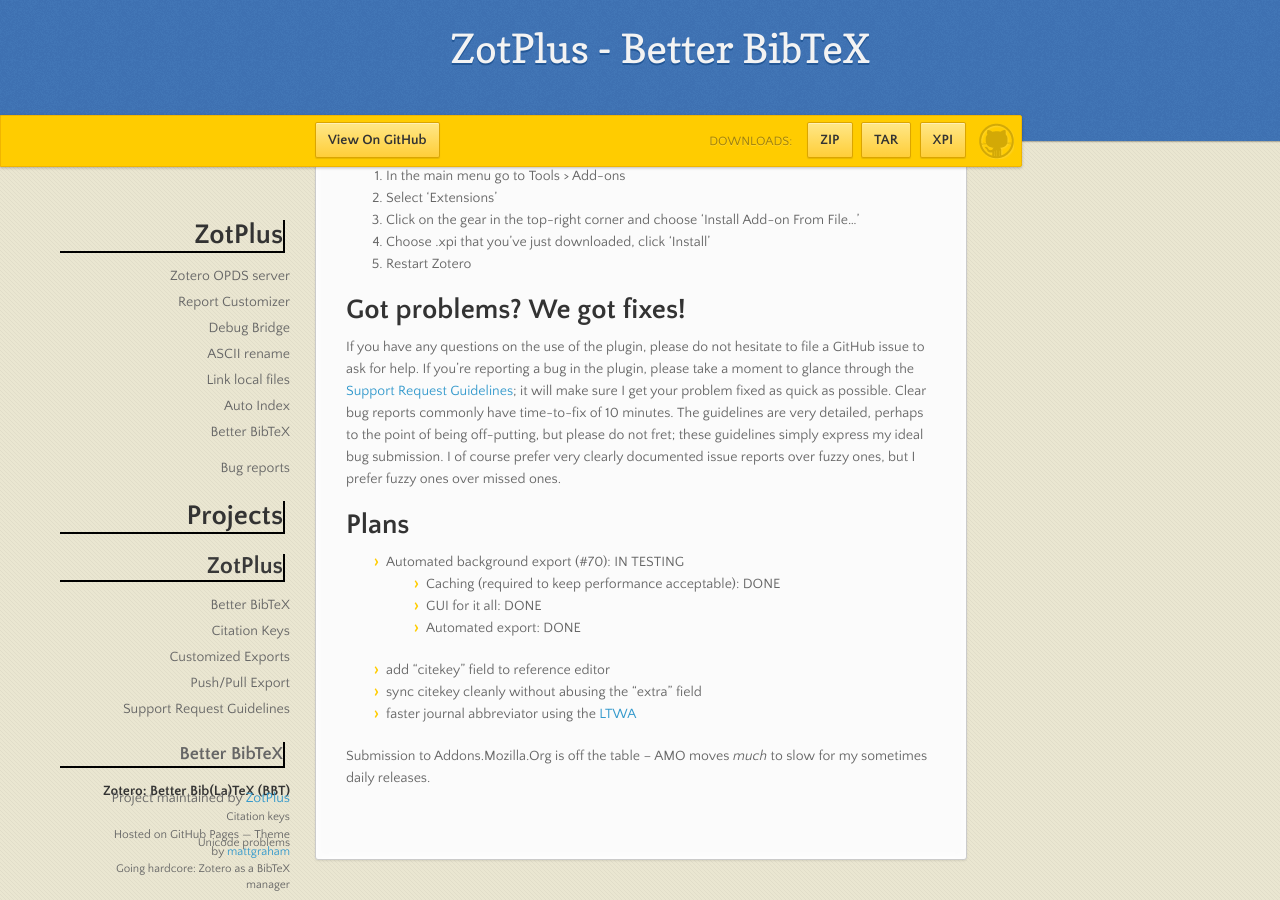
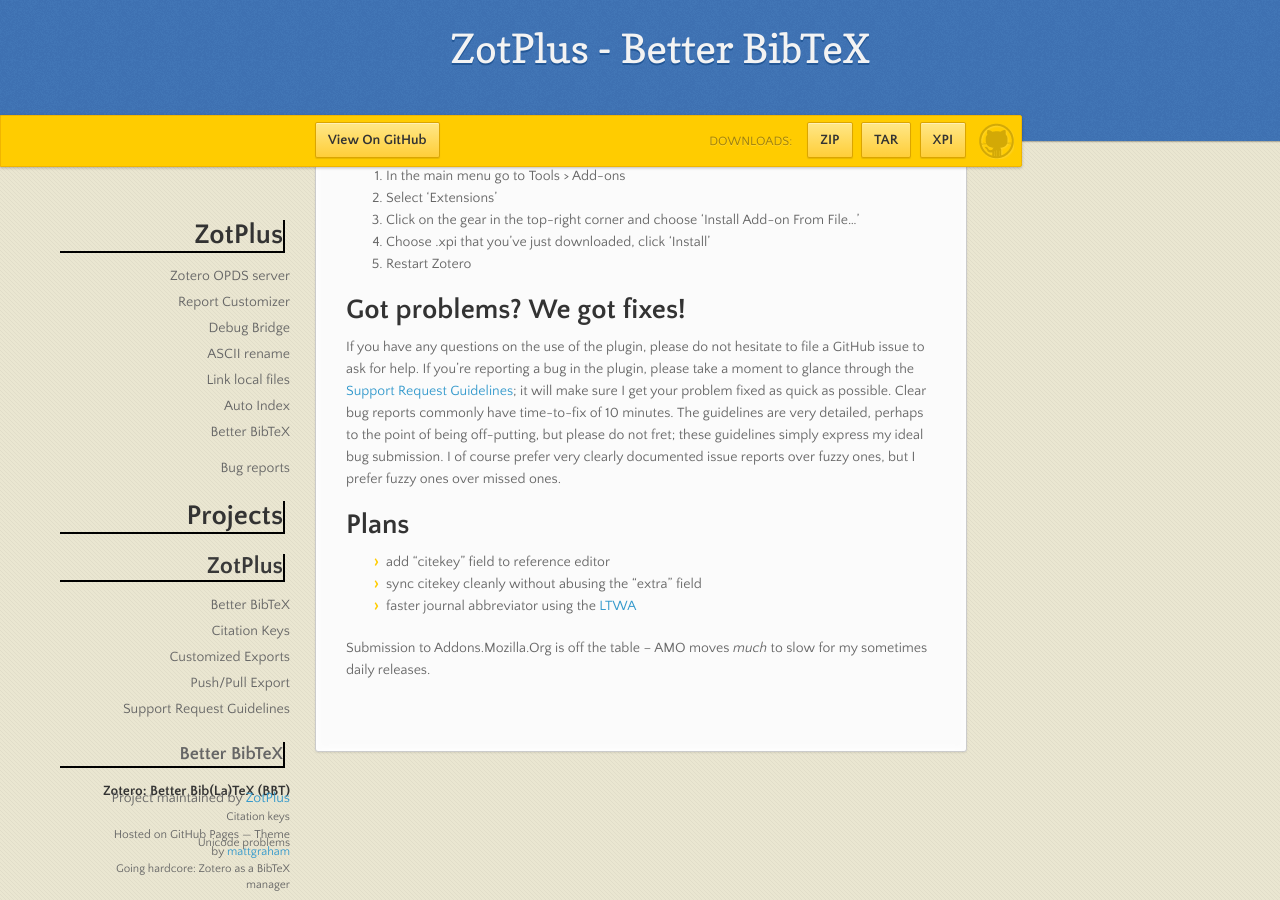
Before and after one commit to edwinksl/ZotPlus.github.io, a Jekyll site: the page built from better-bibtex/index.md, in a window 1280 px wide and 900 px high, scrolled down 1960 px. Built offline with Jekyll 4.4.1, drawn with Linux system fonts in a browser that asks for light colours; nearby versions of some CDN libraries.

Commit message:
ascii-rename 0.0.40 / auto-index 0.0.36 / better-bibtex 0.9.15 / debug-bridge 0.0.20 / link-local-files 0.0.9 / opds 0.0.10 / report-customizer 0.2.13

```diff
--- a/better-bibtex/index.md
+++ b/better-bibtex/index.md
@@ -101,10 +101,6 @@
 
 # Plans
 
-* Automated background export (#70): IN TESTING
-  * Caching (required to keep performance acceptable): DONE
-  * GUI for it all: DONE
-  * Automated export: DONE
 * add "citekey" field to reference editor
 * sync citekey cleanly without abusing the "extra" field
 * faster journal abbreviator using the [LTWA](http://www.issn.org/services/online-services/access-to-the-ltwa/)
```
Also changed, not shown: better-bibtex/Customized-Exports.md (+1 -0 lines).
